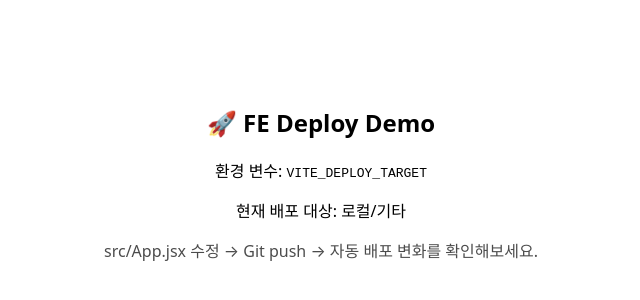
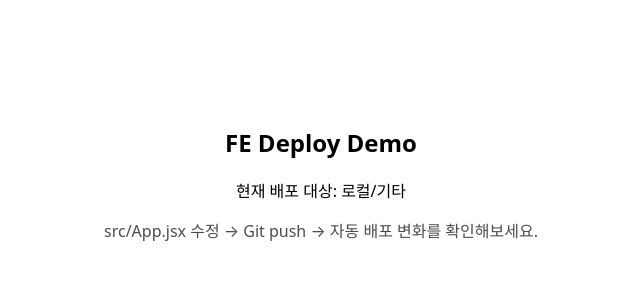
Before and after one commit to jooyounghun/fe-deploy-demo, a React (Vite) app: page / in a window 1280 px wide. Shown: the part 226-526 px from the top of the page, without its empty margins (319-959 px from the left). Built offline with nearby package versions, Linux system fonts and the light colour scheme.

Commit message:
sisth commit

```diff
--- a/src/App.jsx
+++ b/src/App.jsx
@@ -15,9 +15,8 @@ display: 'grid',
 placeItems: 'center',
 }}
 >
-<section style={{ textAlign: 'center' }}> <h1>🚀 FE Deploy Demo</h1> <p>
-환경 변수: <code>VITE_DEPLOY_TARGET</code> </p> <p>
-현재 배포 대상:{' '}
+<section style={{ textAlign: 'center' }}> <h1>FE Deploy Demo</h1>
+<p> 현재 배포 대상:{' '}
 {env.vercel && 'Vercel '}
 {env.netlify && 'Netlify '}
 {!env.vercel && !env.netlify && '로컬/기타'} </p>
```
